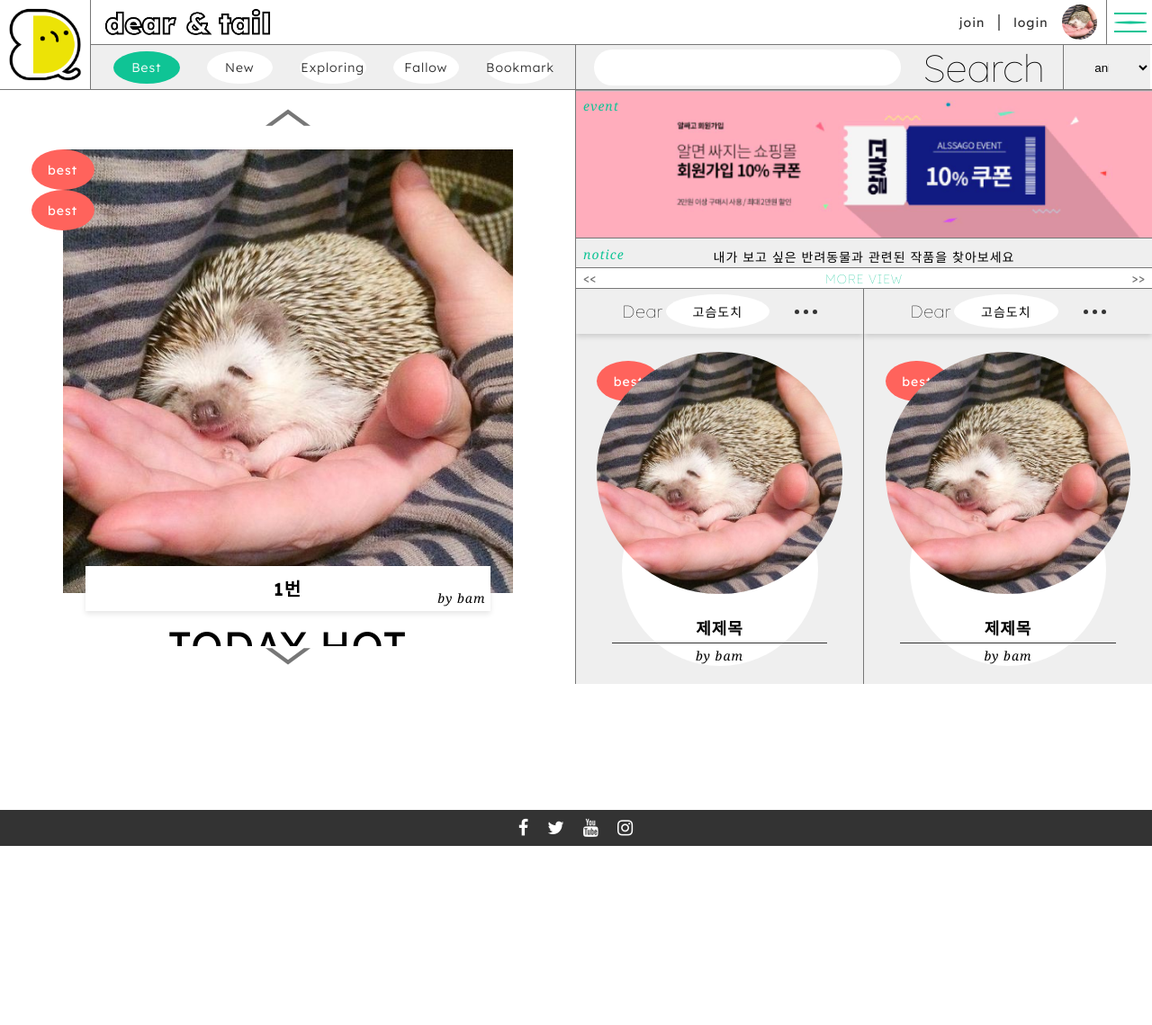
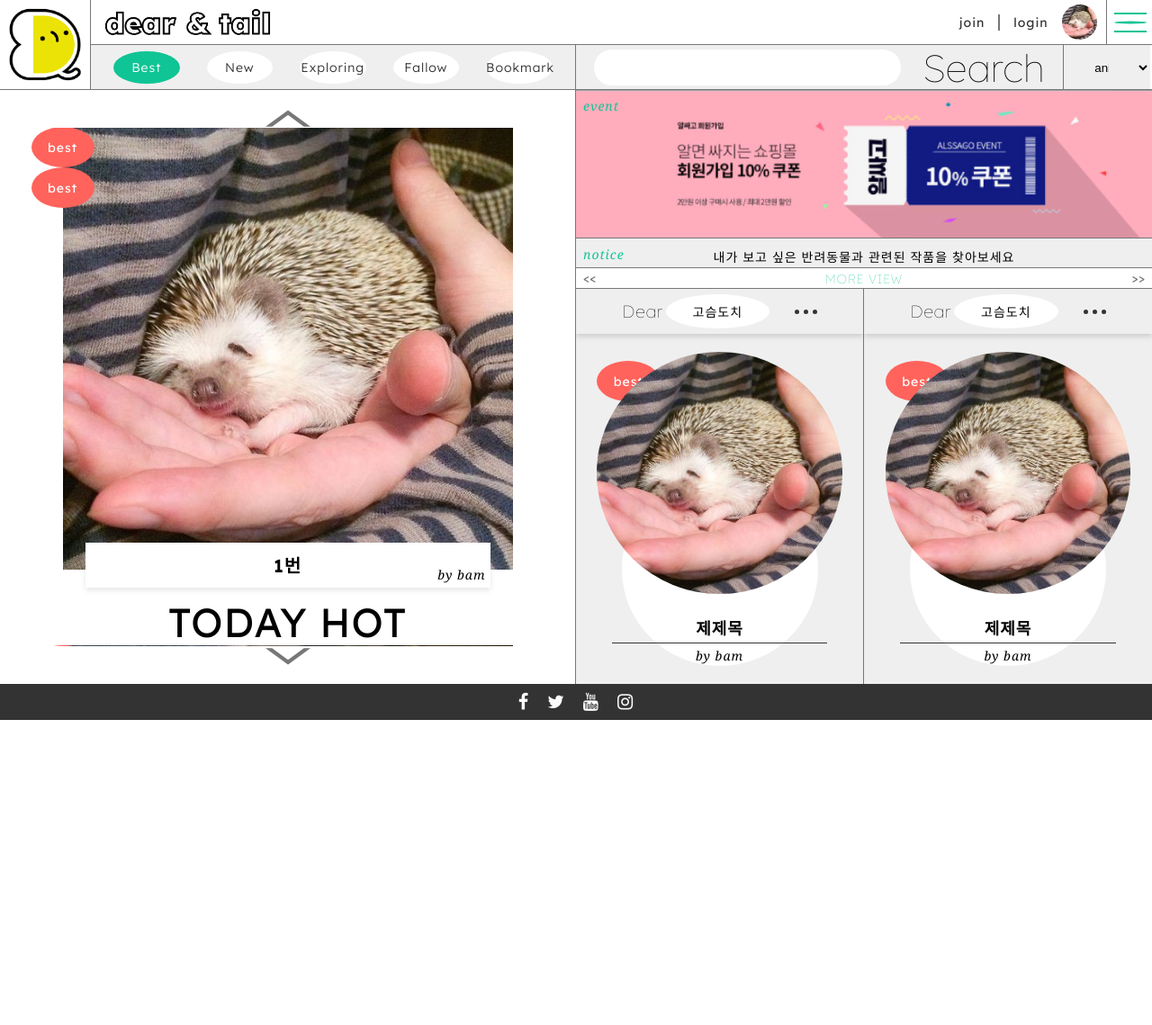
Before and after one commit to Haegnim/dear-and-tail, a PHP site: page / in a window 1280 px wide. Shown: the top 1139 px of the page at 90% size. After the commit the page ends 800 px from the top, so only its background shows below. Run offline with PHP 8.4, Linux system fonts and the light colour scheme; some web fonts are replaced.

Commit message:
0916 main slide 수정

```diff
--- a/css/scss/_main-con.scss
+++ b/css/scss/_main-con.scss
@@ -19,7 +19,7 @@
     .con-box {
       width: 100%;
       // height: 100%;
-      padding: 30px 0 20px;
+      // padding: 30px 0 20px;
       overflow: hidden;
     }
 
--- a/css/scss/style.scss
+++ b/css/scss/style.scss
@@ -8,7 +8,7 @@ $font-color: $green;
 .wrap {
   // display: flex;
   overflow: hidden;
-  height: 600vh;
+  height: 100vh;
   // background: #efefef;
   // background: #fff;
 }
@@ -27,7 +27,7 @@ $font-color: $green;
 
 .contant {
   display: flex;
-  height: 100vh;
+  // height: 100vh;
   .pre {
     background: url(/dearandtail/icon/up.svg) no-repeat center center;
     background-size: contain;
--- a/css/style.css
+++ b/css/style.css
@@ -1,6 +1,6 @@
 .wrap {
   overflow: hidden;
-  height: 600vh;
+  height: 100vh;
 }
 
 .blind {
@@ -191,7 +191,6 @@ header nav .navigation .nav-search .cate {
 
 .contant {
   display: flex;
-  height: 100vh;
 }
 .contant .pre {
   background: url(/dearandtail/icon/up.svg) no-repeat center center;
@@ -222,7 +221,6 @@ header nav .navigation .nav-search .cate {
 }
 .contant .main-con .today .con-box {
   width: 100%;
-  padding: 30px 0 20px;
   overflow: hidden;
 }
 .contant .main-con .today .today-list {
--- a/js/main.js
+++ b/js/main.js
@@ -15,13 +15,24 @@ function mainconClick() {
 }
 mainconClick();
 
+function mainconH() {
+  const todaycard = document.querySelectorAll(".card");
+  const conBox = document.querySelector(".con-box");
+  const conBoxX = conBox.offsetHeight;
+  for (let i = 0; i < todaycard.length; i++) {
+    todaycard[i].style.height = conBoxX + "px";
+    const cardX = todaycard[0].offsetHeight;
+    console.log(cardX);
+  }
+}
+mainconH();
 function mainconSlide(offset) {
   const todaycard = document.querySelectorAll(".card");
-  const cardX = todaycard[0].offsetHeight;
+  const conBox = document.querySelector(".con-box");
+  const conBoxX = conBox.offsetHeight;
   const todayList = document.querySelector(".today-list");
   const movepoint = offset % todaycard.length;
-
-  todayList.style.transform = `translateY(${cardX * movepoint}px)`;
+  todayList.style.transform = `translateY(${conBoxX * movepoint}px)`;
   navActive(movepoint);
 }
 
```
